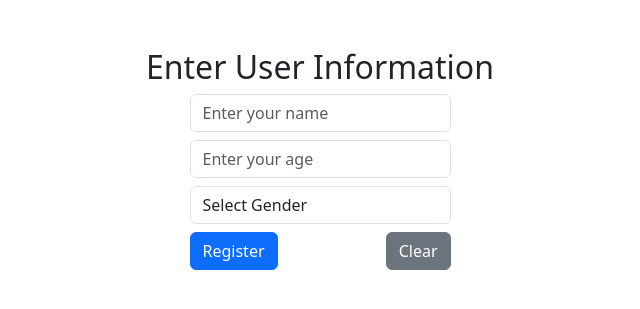
After one commit to arayabrain/multiagent-bmi-webui-collab, a FastAPI app: template app/templates/register.html in a window 1280 px wide. The commit adds this page. Shown: the top 309 px of the page, without its empty margins (320-960 px from the left). Run offline with FastAPI, Linux system fonts and the light colour scheme; the template is opened without the code that fills it, so the values that code supplies are empty; parts of the project's set-up code (start-up, migrations or seed data) failed here and were passed over.

Commit message:
create /register page

```diff
--- a/app/main.py
+++ b/app/main.py
@@ -56,16 +56,39 @@ env_info = {
 }
 
 
+@app.get("/register")
+async def register(request: Request):
+    return templates.TemplateResponse(
+        "register.html",
+        {"request": request},
+    )
+
+
+@app.post("/api/setuser")
+async def setuser(request: Request, userinfo: dict):
+    # TODO: userinfo is basically validated in the frontend, but do it more strictly?
+    request.session["userinfo"] = userinfo
+    return True
+
+
+@app.get("/api/getuser")
+async def getuser(request: Request):
+    return request.session.get("userinfo")
+
+
 @app.get("/")
 async def index(request: Request):
+    if "userinfo" not in request.session:
+        return RedirectResponse(url="/register")
     return templates.TemplateResponse(
         "index.html",
         {"request": request},
     )
 
 
-async def response(request: Request, mode: str):
-    # TODO: check userinfo and device selection are properly set
+async def task_page(request: Request, mode: str):
+    if "userinfo" not in request.session:
+        return RedirectResponse(url="/register")
     return templates.TemplateResponse(
         "app.html",
         {
@@ -77,17 +100,17 @@ async def response(request: Request, mode: str):
 
 @app.get("/data-collection")
 async def data_collection(request: Request):
-    return await response(request, "data-collection")
+    return await task_page(request, "data-collection")
 
 
 @app.get("/single-robot")
 async def single_robot(request: Request):
-    return await response(request, "single-robot")
+    return await task_page(request, "single-robot")
 
 
 @app.get("/multi-robot")
 async def multi_robot(request: Request):
-    return await response(request, "multi-robot")
+    return await task_page(request, "multi-robot")
 
 
 @sio.event
--- a/app/static/app.js
+++ b/app/static/app.js
@@ -24,7 +24,9 @@ const expId = dateFns.format(new Date(), 'yyyyMMdd_HHmmss');
 document.addEventListener("DOMContentLoaded", async () => {
     connectEnv();
 
-    userinfo = JSON.parse(sessionStorage.getItem('userinfo'));
+    // get userinfo
+    const response = await fetch('/api/getuser');
+    userinfo = await response.json();
     document.getElementById('username-area').textContent = `User: ${userinfo.name}`;
 
     // buttons
--- /dev/null
+++ b/app/static/register.js
@@ -0,0 +1,45 @@
+document.addEventListener('DOMContentLoaded', () => {
+    document.querySelector('#userinfoForm').addEventListener('submit', async event => {
+        event.preventDefault();
+        await saveUserinfo();
+    });
+    document.querySelector('#clearButton').addEventListener('click', clearForm);
+    initUserinfo();
+});
+
+
+const saveUserinfo = async () => {
+    const userinfo = {
+        name: document.querySelector('input[name="name"]').value,
+        age: document.querySelector('input[name="age"]').value,
+        gender: document.querySelector('select[name="gender"]').value,
+    };
+
+    const response = await fetch('/api/setuser', {
+        method: 'POST',
+        headers: {
+            'Content-Type': 'application/json'
+        },
+        body: JSON.stringify(userinfo)
+    });
+    if (response.ok) {
+        window.location.href = '/';  // Redirect to the index page
+    }
+}
+
+const initUserinfo = async () => {
+    // if previous one exists, use it, otherwise save the default
+    const response = await fetch('/api/getuser');
+    const userinfo = await response.json();
+    if (!userinfo) return;
+
+    document.querySelector('input[name="name"]').value = userinfo.name;
+    document.querySelector('input[name="age"]').value = userinfo.age;
+    document.querySelector('select[name="gender"]').value = userinfo.gender;
+}
+
+const clearForm = () => {
+    document.querySelector('input[name="name"]').value = '';
+    document.querySelector('input[name="age"]').value = '';
+    document.querySelector('select[name="gender"]').value = '';
+}
--- /dev/null
+++ b/app/templates/register.html
@@ -0,0 +1,46 @@
+<!DOCTYPE html>
+<html>
+
+<head>
+    <title>User Registration</title>
+    <link rel="icon" type="image/png" href="/static/img/favicon.png">
+    <link href="https://cdn.jsdelivr.net/npm/bootstrap@5.3.0/dist/css/bootstrap.min.css" rel="stylesheet">
+    <link rel="stylesheet" href="/static/index.css">
+</head>
+
+<body>
+    <div class="container mt-5 bg-white rounded fs-5">
+        <div class="row">
+            <div class="col-12 text-center">
+                <h2>Enter User Information</h2>
+            </div>
+        </div>
+        <div class="row justify-content-center">
+            <div class="col-md-3">
+                <form id="userinfoForm">
+                    <input type="text" class="form-control mb-2" name="name" placeholder="Enter your name" required
+                        autocomplete="name">
+                    <input type="number" class="form-control mb-2" name="age" min="0" placeholder="Enter your age"
+                        required autocomplete="age">
+                    <select class="form-control mb-2" name="gender" required>
+                        <option value="">Select Gender</option>
+                        <option value="Male">Male</option>
+                        <option value="Female">Female</option>
+                    </select>
+                    <div class="row justify-content-between">
+                        <div class="col-auto">
+                            <button type="submit" class="btn btn-primary">Register</button>
+                        </div>
+                        <div class="col-auto">
+                            <button type="button" class="btn btn-secondary" id="clearButton">Clear</button>
+                        </div>
+                    </div>
+                </form>
+            </div>
+        </div>
+    </div>
+    <script src="https://cdn.jsdelivr.net/npm/bootstrap@5.3.0/dist/js/bootstrap.bundle.min.js"></script>
+    <script type="module" src="/static/register.js"></script>
+</body>
+
+</html>
```
Also changed, not shown: app/static/index.js (+13 -25 lines), app/templates/index.html (+8 -19 lines).
